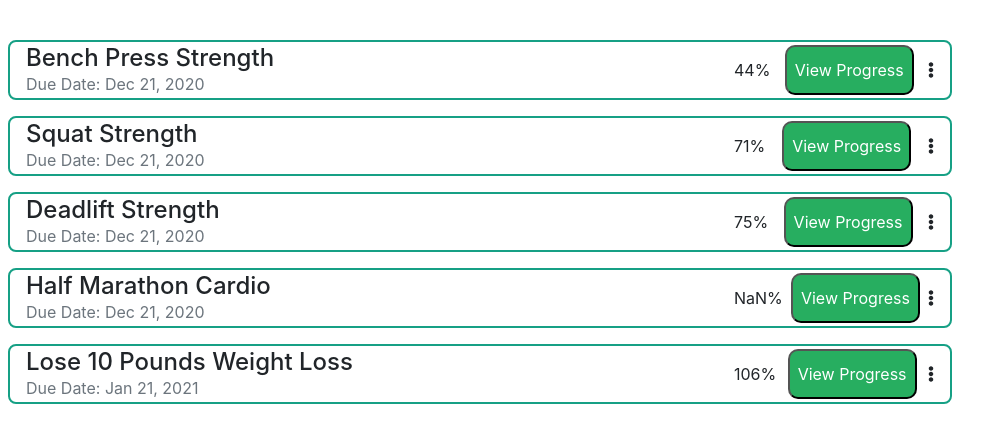
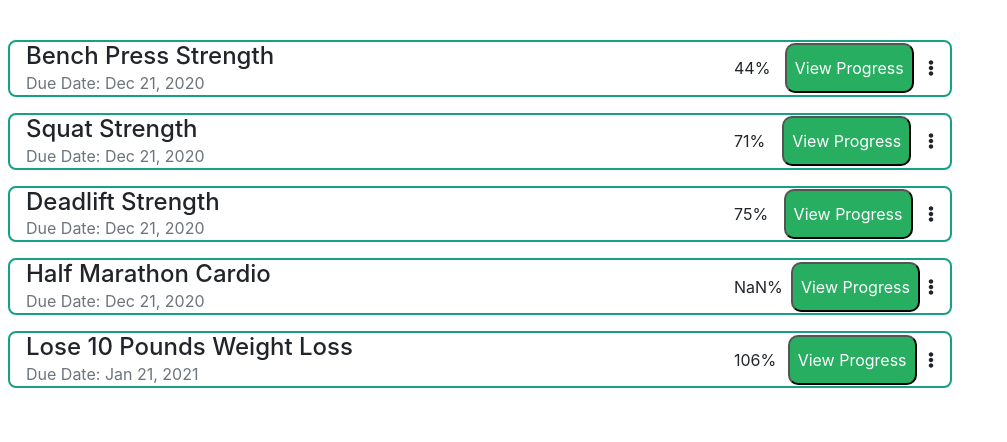
Before and after one commit to grantfogle/liftr-front-end, a React (Create React App) app: page /goals in a window 1280 px wide. Shown: the top 442 px of the page, without its empty margins (0-1007 px from the left). Built offline with nearby package versions, Linux system fonts and the light colour scheme.

Commit message:
fixed height of workout

```diff
--- a/src/components/Goals/Goal/Goal.js
+++ b/src/components/Goals/Goal/Goal.js
@@ -30,7 +30,6 @@ class Workout extends Component {
         const { name, category, timeline, currentStat, goalStat } = this.props.workout;
         return (
             <div className='workout' onClick={this.toggleWorkoutView}>
-
                 <div className="workout__headline">
 
                     <div className="workout__headline__title">
--- a/src/components/Goals/Goal/Goal.scss
+++ b/src/components/Goals/Goal/Goal.scss
@@ -1,12 +1,10 @@
 .workout {
     width: 100%;
-    // min-height: 100px;
+    height: auto;
     border: 2px solid #16a085;
     border-radius: .5em;
     display: flex;
     flex-direction: column;
-    // align-content: space-between;
-    justify-content: center;
     &__headline {
         // height: 100px;
         width: 100%;
@@ -45,13 +43,6 @@
         }
     }
     &__view {
-        height: 200px;
+        width: 100%;
     }
-    // &__show {
-    //     min-height: 200px;
-    //     display: block;
-    // }
-    // &__hide {
-    //     display: none;
-    // }
 }
--- a/src/components/Main.scss
+++ b/src/components/Main.scss
@@ -1,6 +1,6 @@
 .main {
     width: 100vw;
-    min-height: 100vh;
+    // min-height: 100vh;
     &__container {
       display: flex;
       margin: 0 auto;
```
Also changed, not shown: src/components/Goals/Goals.scss (line endings or trailing spaces).
